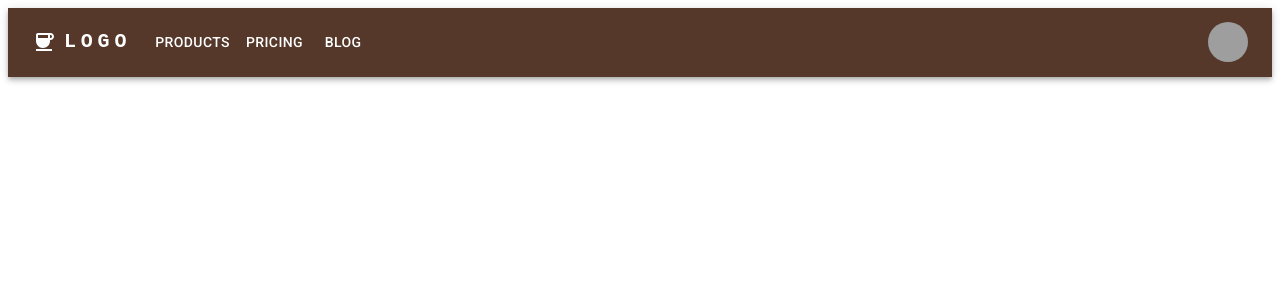
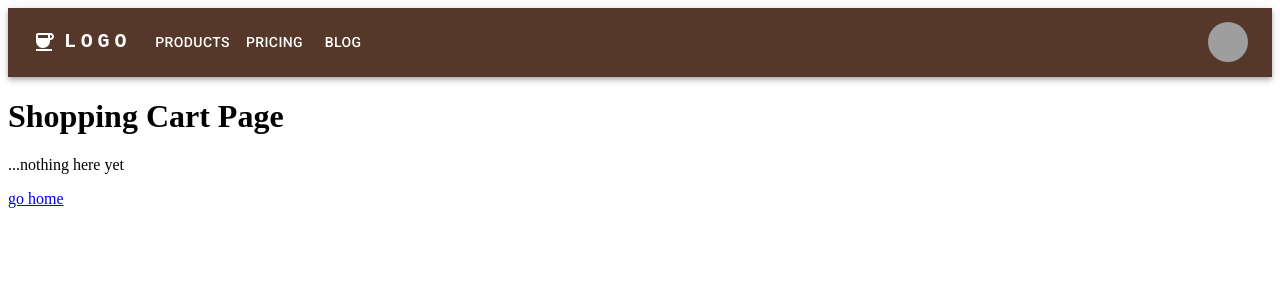
Before and after one commit to Coolastelammetcodes/WebShop, a React (Vite) app in the folder web/: page /shopping-cart in a window 1280 px wide. Shown: the top 300 px of the page. Built offline with nearby package versions, Linux system fonts and the light colour scheme; grey boxes are pictures that could not be loaded.

Commit message:
added shopping cart route

```diff
--- a/web/src/App.tsx
+++ b/web/src/App.tsx
@@ -2,6 +2,7 @@ import { BrowserRouter, Route, Routes } from "react-router";
 import Header from "./components/header";
 import { Admin } from "./routes/admin";
 import { Home } from "./routes/home";
+import { ShoppingCart } from "./routes/shopping-cart";
 
 export default function App() {
   return (
@@ -12,6 +13,7 @@ export default function App() {
         <Routes>
           <Route path="/" element={<Home />}></Route>
           <Route path="/admin" element={<Admin />}></Route>
+          <Route path="/shopping-cart" element={<ShoppingCart />}></Route>
         </Routes>
       </BrowserRouter>
     </>
--- a/web/src/routes/home.tsx
+++ b/web/src/routes/home.tsx
@@ -9,10 +9,16 @@ export function Home() {
 
   return (
     <>
-      {/* placeholder länk för routing, detta kanske ska ligga i header?? */}
-      <a href="/admin">go to admin page</a>
+      {/* placeholder länkar för routing, detta kanske ska ligga i header?? */}
+      <a href="/admin" style={{ marginRight: "12px" }}>
+        go to admin page
+      </a>
+      <a href="/shopping-cart" style={{ marginRight: "12px" }}>
+        go to shopping-cart
+      </a>
 
       <button onClick={() => query.refetch()}>test</button>
+
       <div>
         {query.data?.map((mug: any, index: any) => (
           <div key={index}>
--- /dev/null
+++ b/web/src/routes/shopping-cart.tsx
@@ -0,0 +1,11 @@
+export function ShoppingCart() {
+  return (
+    <>
+      <h1>Shopping Cart Page</h1>
+      <p>...nothing here yet</p>
+
+      {/* placeholder länk för routing, detta kanske ska ligga i header?? */}
+      <a href="/">go home</a>
+    </>
+  );
+}
```
